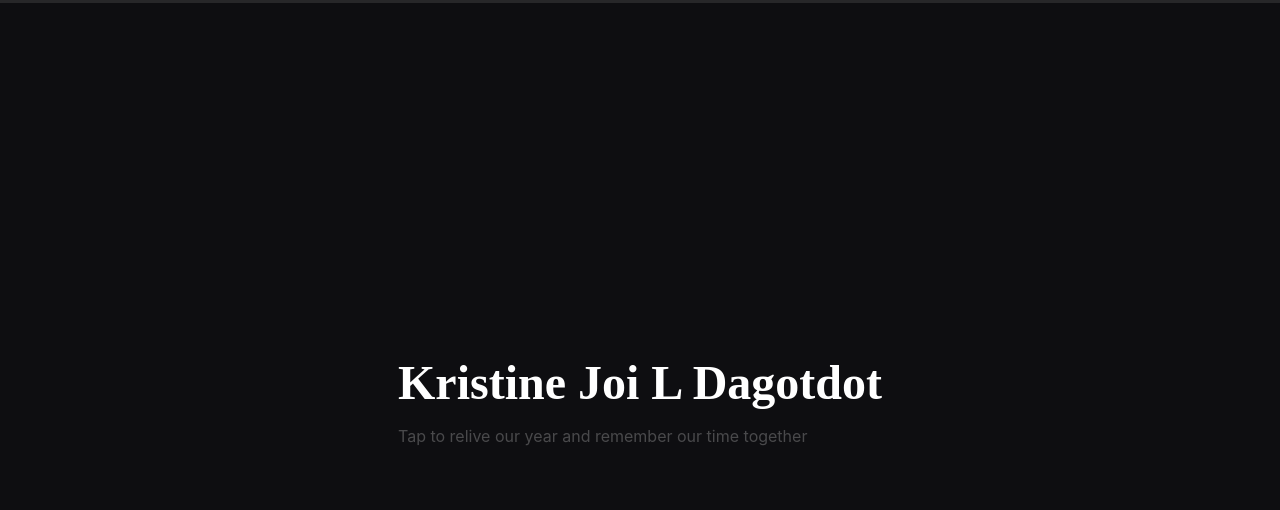
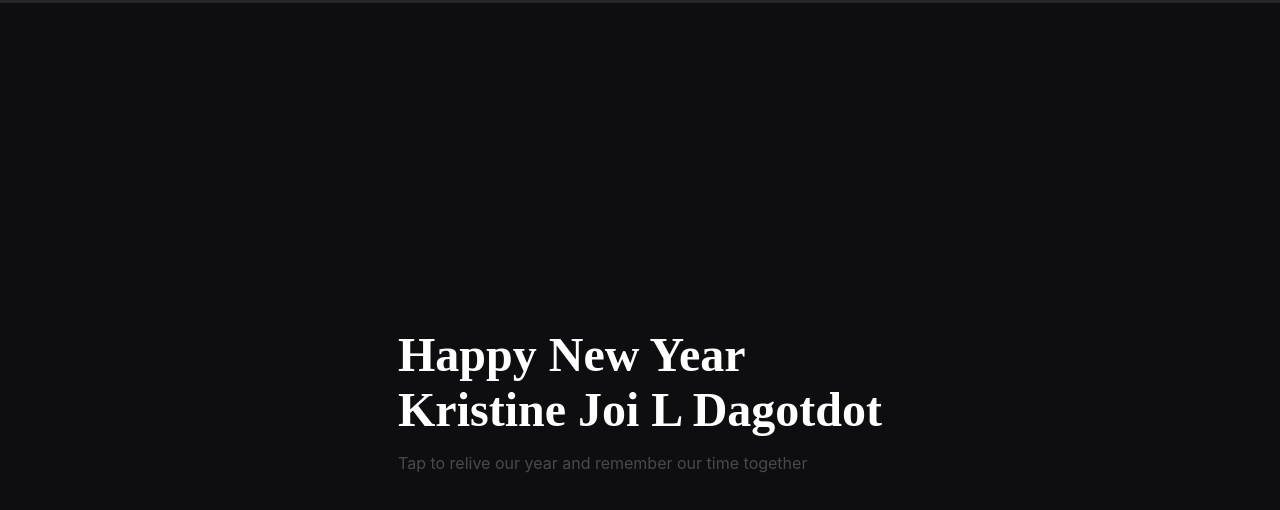
Before and after one commit to PriyansRaj/webpage, a plain HTML site: page index.html in a window 1280 px wide. Drawn offline with Linux system fonts and the light colour scheme.

Commit message:
Update index.html

```diff
--- a/index.html
+++ b/index.html
@@ -19,6 +19,7 @@
       <!-- INTRO -->
       <section class="screen intro">
         <div class="content reveal">
+          <h1 class="gf-name">Happy New Year</h1>
           <h1 class="gf-name">Kristine Joi L Dagotdot</h1>
           <p class="tap-hint">
             Tap to relive our year and remember our time together
```
